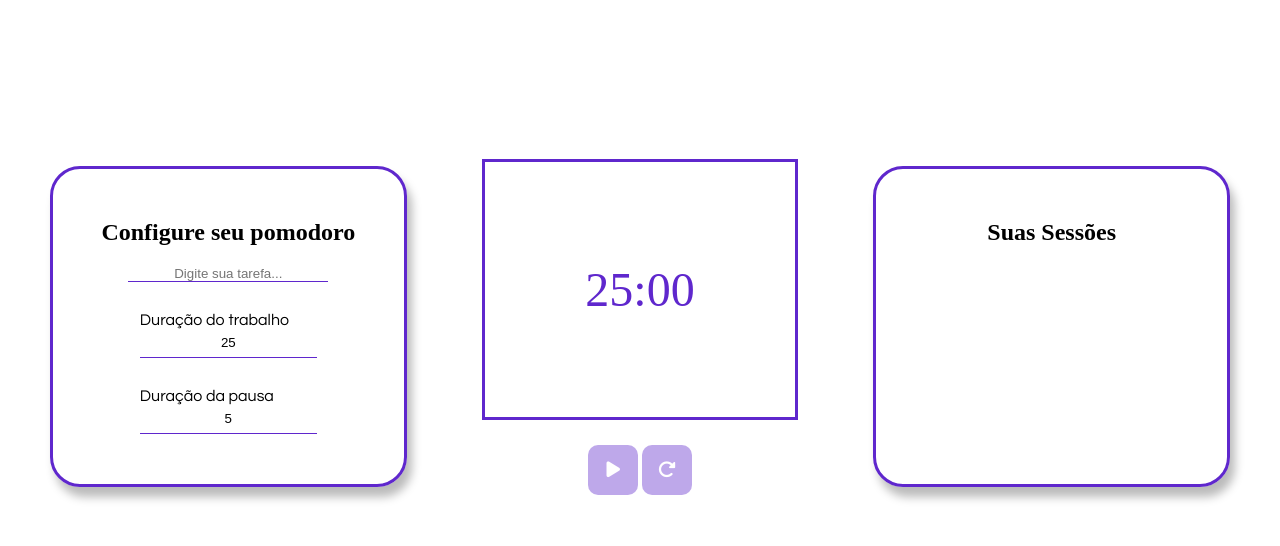
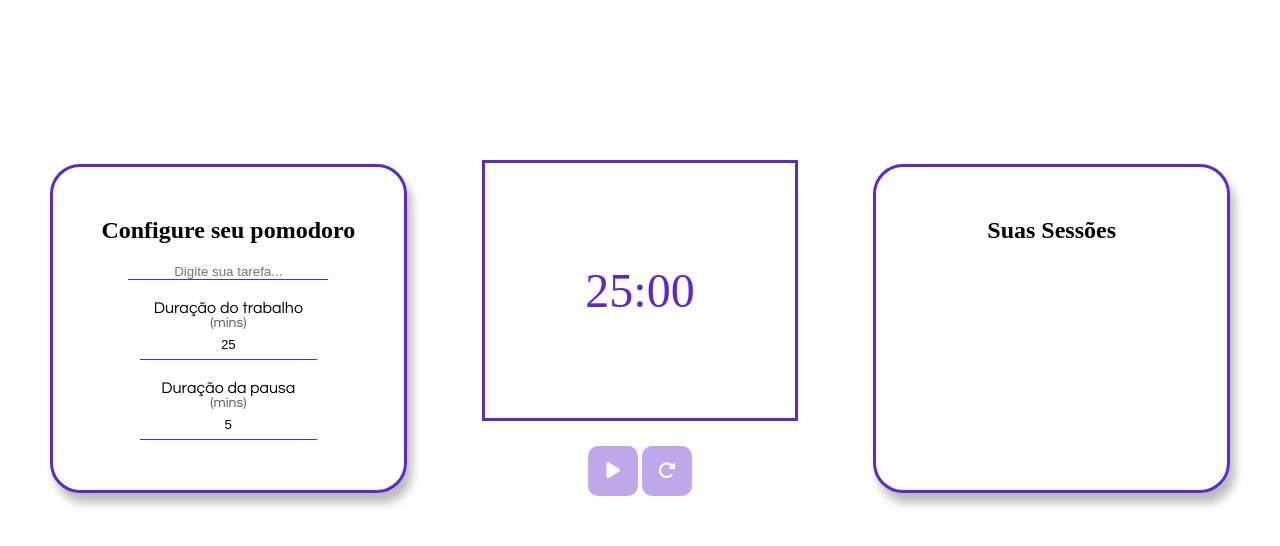
Before and after one commit to gitlherme/pomodoro-clock, a plain HTML site: page index.html in a window 1280 px wide. Drawn offline with Linux system fonts and the light colour scheme; a web font is replaced by a local one.

Commit message:
edit card

```diff
--- a/css/scss/_layout.scss
+++ b/css/scss/_layout.scss
@@ -14,6 +14,20 @@ h3 {
   flex-direction: column;
   align-items: center;
   margin: 20px;
+}
+
+.left-side {
+  #pomodoro-clock-actions {
+    .pomodoro-input {
+      text-align: center;
+      margin-top: 20px;
+      span {
+        font-size: 14px;
+        color: #555;
+      }
+    }
+  }
+
 }
 
 .center {
--- a/index.html
+++ b/index.html
@@ -19,6 +19,7 @@
         <div id="pomodoro-clock-actions">
           <div class="pomodoro-input">
             <label>Duração do trabalho</label>
+            <span>(mins)</span>
             <input
               name="input-work-duration"
               id="input-work-duration"
@@ -28,6 +29,7 @@
           </div>
           <div class="pomodoro-input">
             <label>Duração da pausa</label>
+            <span>(mins)</span>
             <input
               name="input-break-duration"
               id="input-break-duration"
```
Also changed, not shown: css/main.css, 1 other file.
